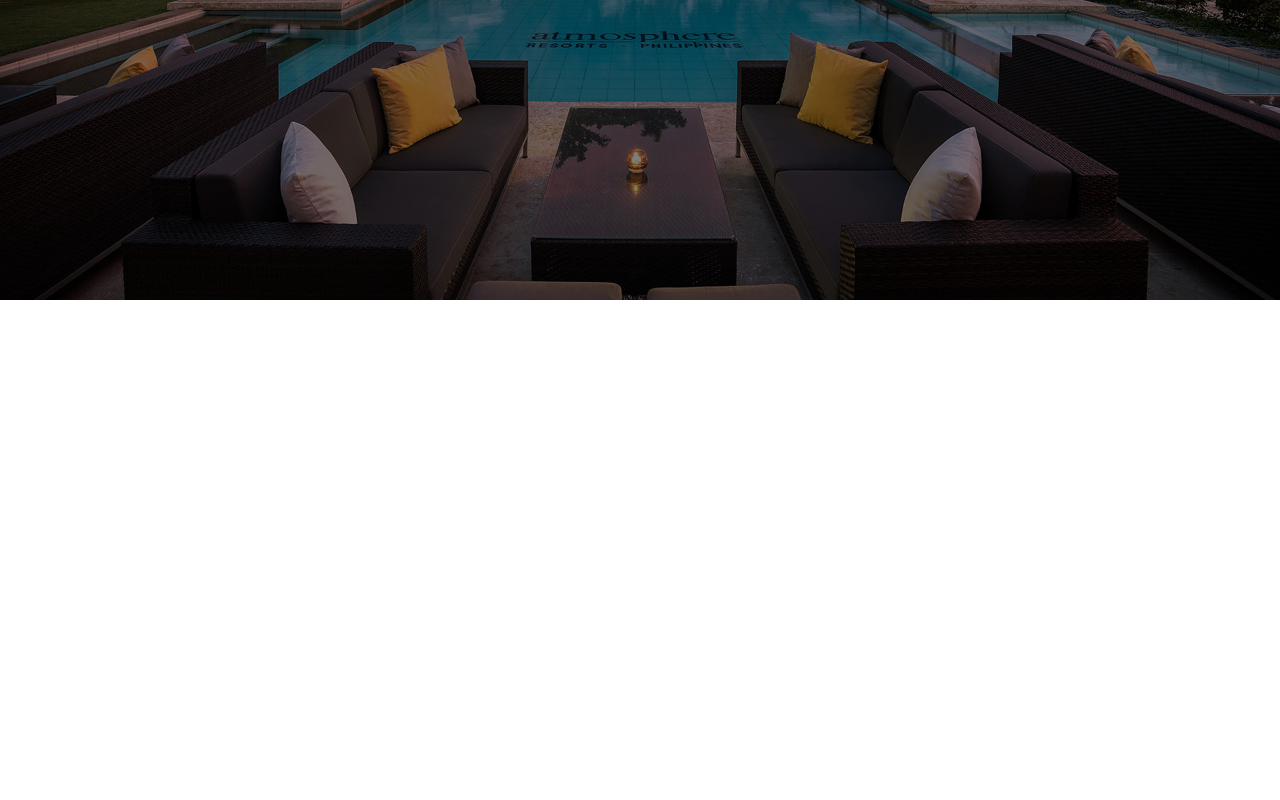
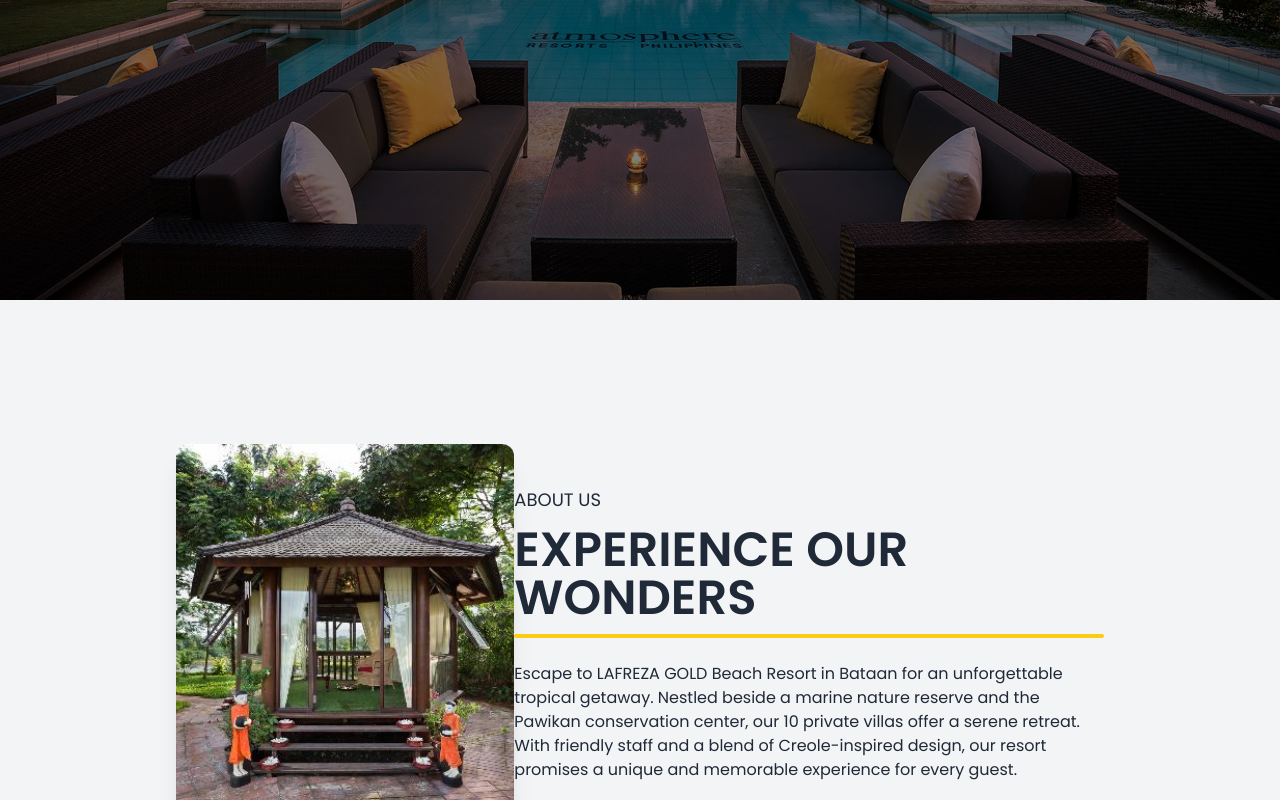
Before and after one commit to iam-Dianne/lafrezagold-thesis, a React (Vite) app: page / in a window 1280 px wide. Shown: the part 500-1300 px from the top of the page. Before the commit the page ends 800 px from the top, so only its background shows below. Built offline with nearby package versions, Linux system fonts and the light colour scheme; a web font is replaced by a local one.

Commit message:
about page resp. boutta sleep

```diff
--- a/src/App.jsx
+++ b/src/App.jsx
@@ -30,6 +30,9 @@
 import "react-toastify/dist/ReactToastify.css";
 
 import GuestLayout from "./layouts/GuestLayout";
+import Homepage from "./pages/Guest/Homepage";
+import About from "./components/Guest/About";
+
 const App = () => {
   const router = createBrowserRouter(
     createRoutesFromElements(
@@ -74,7 +77,9 @@
           <Route path="/admin/refund-requests" element={<RefundRequests />} />
         </Route>
 
-        <Route path="/" element={<GuestLayout />}></Route>
+        <Route path="/" element={<GuestLayout />}>
+          <Route index element={<Homepage />} />
+        </Route>
       </>
     )
   );
--- /dev/null
+++ b/src/components/Guest/About.jsx
@@ -0,0 +1,34 @@
+import React from "react";
+
+const About = () => {
+  return (
+    <div id="about" className="h-screen relative">
+      <div className="content text-gray-800 relative h-full w-full px-8 pt-40 sm:px-44 sm:pt-36 flex flex-col items-center">
+        <div className="w-full flex justify-between">
+          <div className="about-img w-[350px] h-[380px] hidden sm:block">
+            <img
+              src="../../../images/gazebo.jpg"
+              alt="about-img"
+              className="rounded-xl shadow-xl object-cover h-full w-full"
+            />
+          </div>
+          <div className="about-text  w-[610px] my-auto">
+            <div className="text-lg mb-3">ABOUT US</div>
+            <h1 className="text-5xl font-bold mb-3">EXPERIENCE OUR WONDERS</h1>
+            <div className="bg-yellow-400 w-full h-1 mb-6 rounded"></div>
+            <p>
+              Escape to LAFREZA GOLD Beach Resort in Bataan for an unforgettable
+              tropical getaway. Nestled beside a marine nature reserve and the
+              Pawikan conservation center, our 10 private villas offer a serene
+              retreat. With friendly staff and a blend of Creole-inspired
+              design, our resort promises a unique and memorable experience for
+              every guest.
+            </p>
+          </div>
+        </div>
+      </div>
+    </div>
+  );
+};
+
+export default About;
--- /dev/null
+++ b/src/components/Guest/Bookings.jsx
@@ -0,0 +1,7 @@
+import React from "react";
+
+const Bookings = () => {
+  return <div>Bookings</div>;
+};
+
+export default Bookings;
--- a/src/components/Guest/Hero.jsx
+++ b/src/components/Guest/Hero.jsx
@@ -10,7 +10,7 @@
             LAFREZA GOLD BEACH RESORT AND HOTEL
           </div>
           <div className="text-xl sm:text-2xl flex items-center">
-            <FaLocationDot size={25} color="red" className="mr-2" />
+            <FaLocationDot size={25} className="mr-2 text-yellow-400" />
             Barrio Nagbalayon, Morong Bataan
           </div>
         </div>
--- a/src/components/Guest/Navbar.jsx
+++ b/src/components/Guest/Navbar.jsx
@@ -10,7 +10,7 @@
   };
 
   return (
-    <div className="bg-black bg-opacity-50 text-gray-200 sm:flex sm:justify-between sm:px-36 py-4 px-6 absolute w-full z-10">
+    <div className="bg-black bg-opacity-40 text-gray-200 sm:flex sm:justify-between sm:px-36 py-4 px-6 fixed w-full z-10">
       <div className="py-4 px-6 flex justify-between items-center">
         <div className="font-bold">LAFREZA GOLD</div>
         <button onClick={ToggleMenu} className="sm:hidden">
@@ -26,7 +26,7 @@
         <ul className="sm:flex mb-8 sm:mb-0 sm:mr-12">
           <li className="">
             <a
-              href=""
+              href="#"
               className="hover:text-yellow-400 rounded sm:bg-none block px-2 py-1 sm:mr-3"
             >
               Home
@@ -34,7 +34,7 @@
           </li>
           <li>
             <a
-              href=""
+              href="/#about"
               className="hover:text-yellow-400 rounded block px-2 py-1 mt-1 sm:mt-0 sm:mr-3"
             >
               About
@@ -42,7 +42,7 @@
           </li>
           <li>
             <a
-              href=""
+              href="/#bookings"
               className="hover:text-yellow-400 rounded block px-2 py-1 mt-1 sm:mt-0 sm:mr-3"
             >
               Bookings
@@ -50,7 +50,7 @@
           </li>
           <li>
             <a
-              href=""
+              href="/#amenities"
               className="hover:text-yellow-400 rounded block px-2 py-1 mt-1 sm:mt-0"
             >
               Amenities
--- a/src/index.css
+++ b/src/index.css
@@ -34,3 +34,7 @@
   height: 100%;
   object-fit: cover;
 }
+
+html {
+  scroll-behavior: smooth;
+}
--- a/src/layouts/GuestLayout.jsx
+++ b/src/layouts/GuestLayout.jsx
@@ -1,12 +1,12 @@
 import React from "react";
 import Navbar from "../components/Guest/Navbar";
-import Hero from "../components/Guest/Hero";
+import { Outlet } from "react-router-dom";
 
 const GuestLayout = () => {
   return (
-    <div className="bg-gray-200 text-gray-900 relative">
+    <div className="bg-gray-100 text-gray-900">
       <Navbar />
-      <Hero />
+      <Outlet />
     </div>
   );
 };
--- /dev/null
+++ b/src/pages/Guest/Homepage.jsx
@@ -0,0 +1,15 @@
+import React from "react";
+
+import Hero from "../../components/Guest/Hero";
+import About from "../../components/Guest/About";
+
+const Homepage = () => {
+  return (
+    <div className="relative min-h-screen flex flex-col overflow-x-hidden">
+      <Hero />
+      <About />
+    </div>
+  );
+};
+
+export default Homepage;
```
Also changed, not shown: public/images/gazebo.jpg (added).
